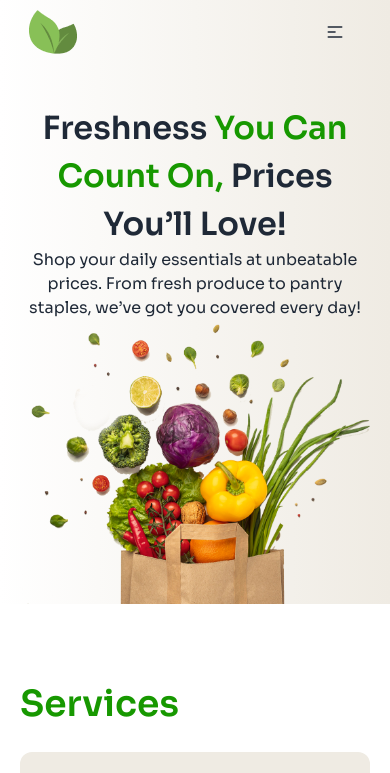
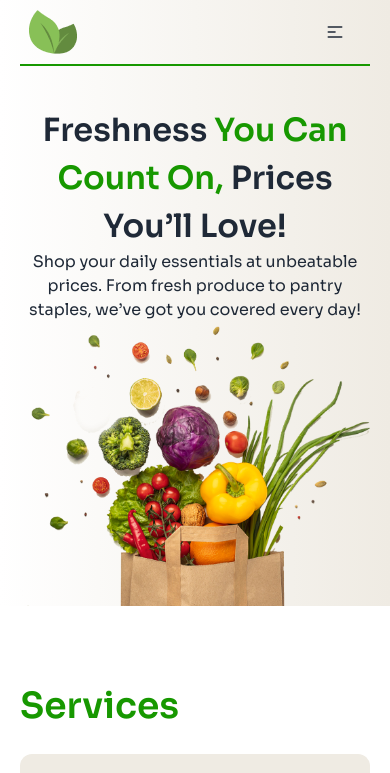
Before and after one commit to sojibsd123/B11-A3-Living-Lab, a plain HTML site: page index.html in a window 390 px wide. Shown: the top 773 px of the page. Drawn offline with nearby package versions, Linux system fonts and the light colour scheme.

```diff
--- a/index.html
+++ b/index.html
@@ -39,7 +39,7 @@
 </head>
 <body class="sora-font">
     <header class="bg-gradient-to-r from-[#FFFFFF] to-[#EFEBE3] px-5 lg:px-0">
-      <nav class="w-full lg:w-[1320px] mx-auto ">
+      <nav class="w-full lg:w-[1320px] mx-auto max-lg:border-b-2 border-[#179800]">
         <div class="navbar ">
           <div class="navbar-start w-full justify-between lg:justify-normal">
             <a class=" lg:hidden"><img  class="w-full"  src="./c2-assets/Group (1).png" alt=""></a>
@@ -237,7 +237,7 @@
             </section>
             <!-- end -->
 
-          <section class="">
+          <section class=" " >
               <div class="w-full lg:flex lg:w-[1320px] mx-auto bg-secondery-bg p-8 px-5 lg:px-0 gap-10  z-20 ">
                   <div>
                     <img src="./c2-assets/vegetable-busket.png" alt="">
```
